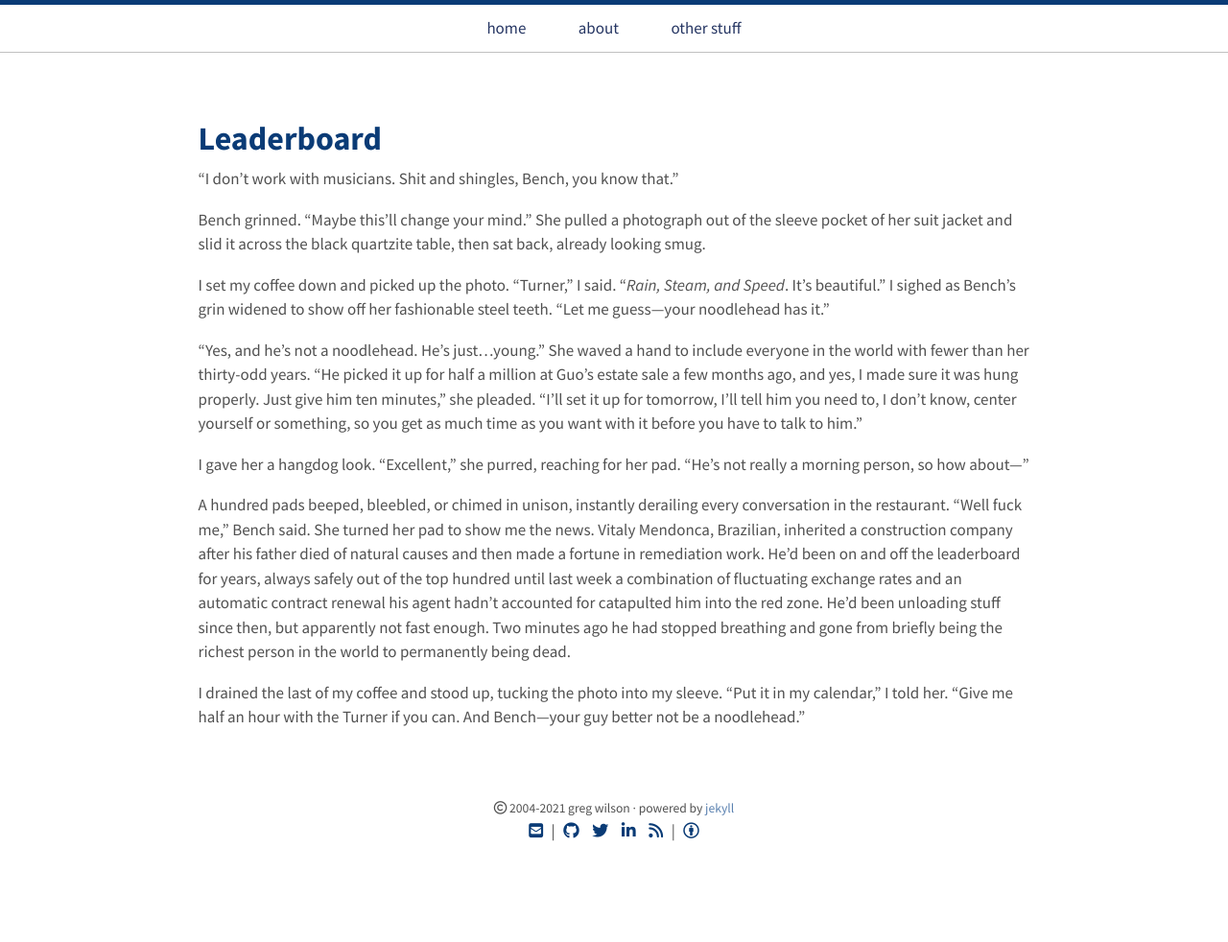
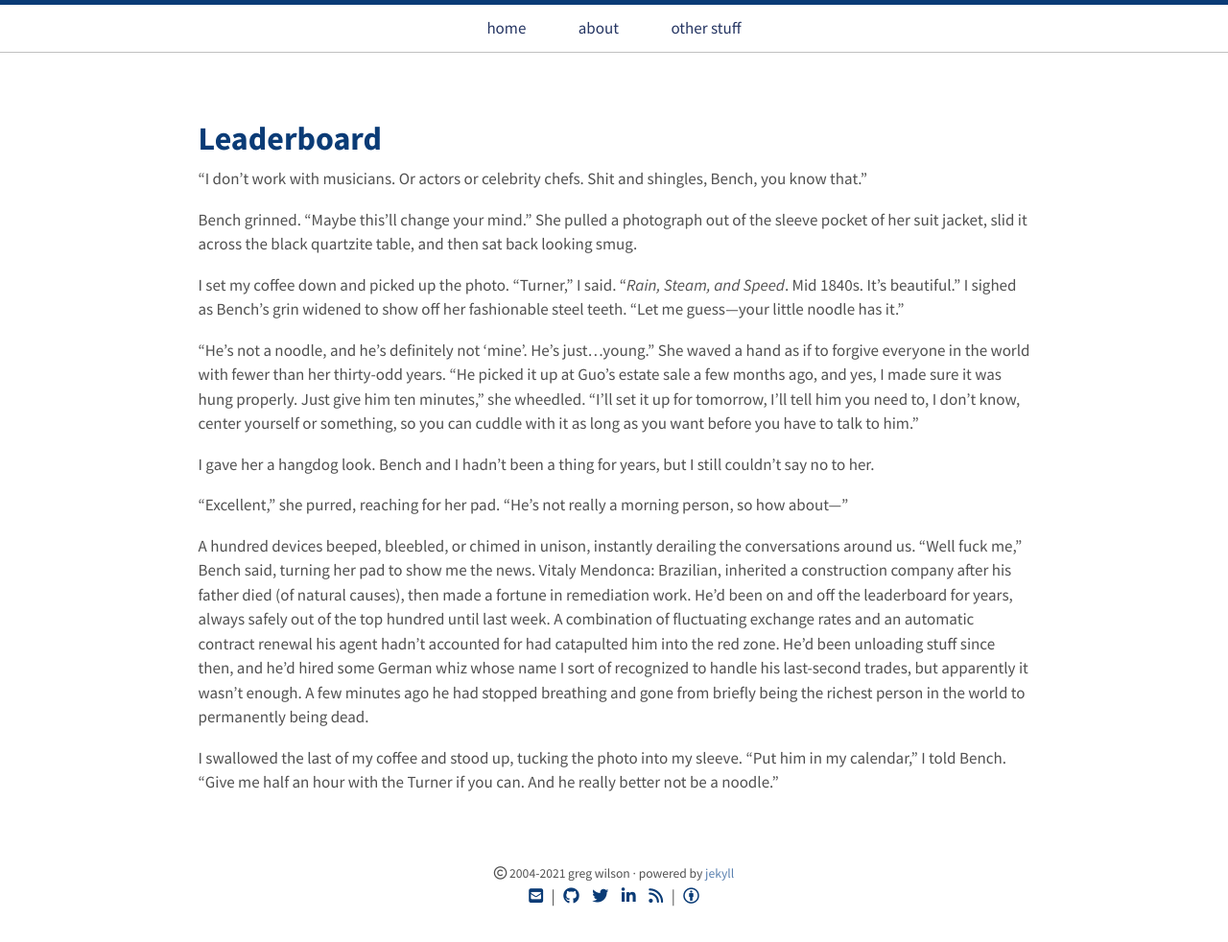
Before and after one commit to gvwilson/sensibleadventures, a Jekyll site: the page built from leaderboard/leaderboard.md, in a window 1280 px wide. Shown: the whole page at 96% size. Built offline with Jekyll 4.4.1, drawn with Linux system fonts in a browser that asks for light colours; nearby versions of some CDN libraries; before the commit the page ends 914 px from its top, so only the background shows below that.

Commit message:
Minor revs

```diff
--- a/leaderboard/leaderboard.md
+++ b/leaderboard/leaderboard.md
@@ -5,61 +5,67 @@
 ---
 
 "I don't work with musicians.
+Or actors or celebrity chefs.
 Shit and shingles, Bench, you know that."
 
 Bench grinned.
 "Maybe this'll change your mind."
-She pulled a photograph out of the sleeve pocket of her suit jacket
-and slid it across the black quartzite table,
-then sat back,
-already looking smug.
+She pulled a photograph out of the sleeve pocket of her suit jacket,
+slid it across the black quartzite table,
+and then sat back looking smug.
 
 I set my coffee down and picked up the photo.
 "Turner," I said.
 "*Rain, Steam, and Speed*.
+Mid 1840s.
 It's beautiful."
 I sighed as Bench's grin widened to show off her fashionable steel teeth.
-"Let me guess---your noodlehead has it."
+"Let me guess---your little noodle has it."
 
-"Yes, and he's not a noodlehead.
+"He's not a noodle, and he's definitely not 'mine'.
 He's just...young."
-She waved a hand to include everyone in the world with fewer than her thirty-odd years.
-"He picked it up for half a million at Guo's estate sale a few months ago,
+She waved a hand as if to forgive everyone in the world with fewer than her thirty-odd years.
+"He picked it up at Guo's estate sale a few months ago,
 and yes,
 I made sure it was hung properly.
 Just give him ten minutes,"
-she pleaded.
+she wheedled.
 "I'll set it up for tomorrow,
 I'll tell him you need to, I don't know,
 center yourself or something,
-so you get as much time as you want with it before you have to talk to him."
+so you can cuddle with it as long as you want before you have to talk to him."
 
 I gave her a hangdog look.
+Bench and I hadn't been a thing for years,
+but I still couldn't say no to her.
+
 "Excellent," she purred,
 reaching for her pad.
 "He's not really a morning person, so how about---"
 
-A hundred pads beeped, bleebled, or chimed in unison,
-instantly derailing every conversation in the restaurant.
-"Well fuck me," Bench said.
-She turned her pad to show me the news.
-Vitaly Mendonca,
+A hundred devices beeped, bleebled, or chimed in unison,
+instantly derailing the conversations around us.
+"Well fuck me," Bench said,
+turning her pad to show me the news.
+Vitaly Mendonca:
 Brazilian,
-inherited a construction company after his father died of natural causes
-and then made a fortune in remediation work.
+inherited a construction company after his father died (of natural causes),
+then made a fortune in remediation work.
 He'd been on and off the leaderboard for years,
-always safely out of the top hundred
-until last week a combination of fluctuating exchange rates
+always safely out of the top hundred until last week.
+A combination of fluctuating exchange rates
 and an automatic contract renewal his agent hadn't accounted for
-catapulted him into the red zone.
+had catapulted him into the red zone.
 He'd been unloading stuff since then,
-but apparently not fast enough.
-Two minutes ago he had stopped breathing
+and he'd hired some German whiz whose name I sort of recognized
+to handle his last-second trades,
+but apparently it wasn't enough.
+A few minutes ago he had stopped breathing
 and gone from briefly being the richest person in the world
 to permanently being dead.
 
-I drained the last of my coffee and stood up,
+I swallowed the last of my coffee and stood up,
 tucking the photo into my sleeve.
-"Put it in my calendar," I told her.
+"Put him in my calendar," I told Bench.
 "Give me half an hour with the Turner if you can.
-And Bench---your guy better not be a noodlehead."
+And he really better not be a noodle."
```
